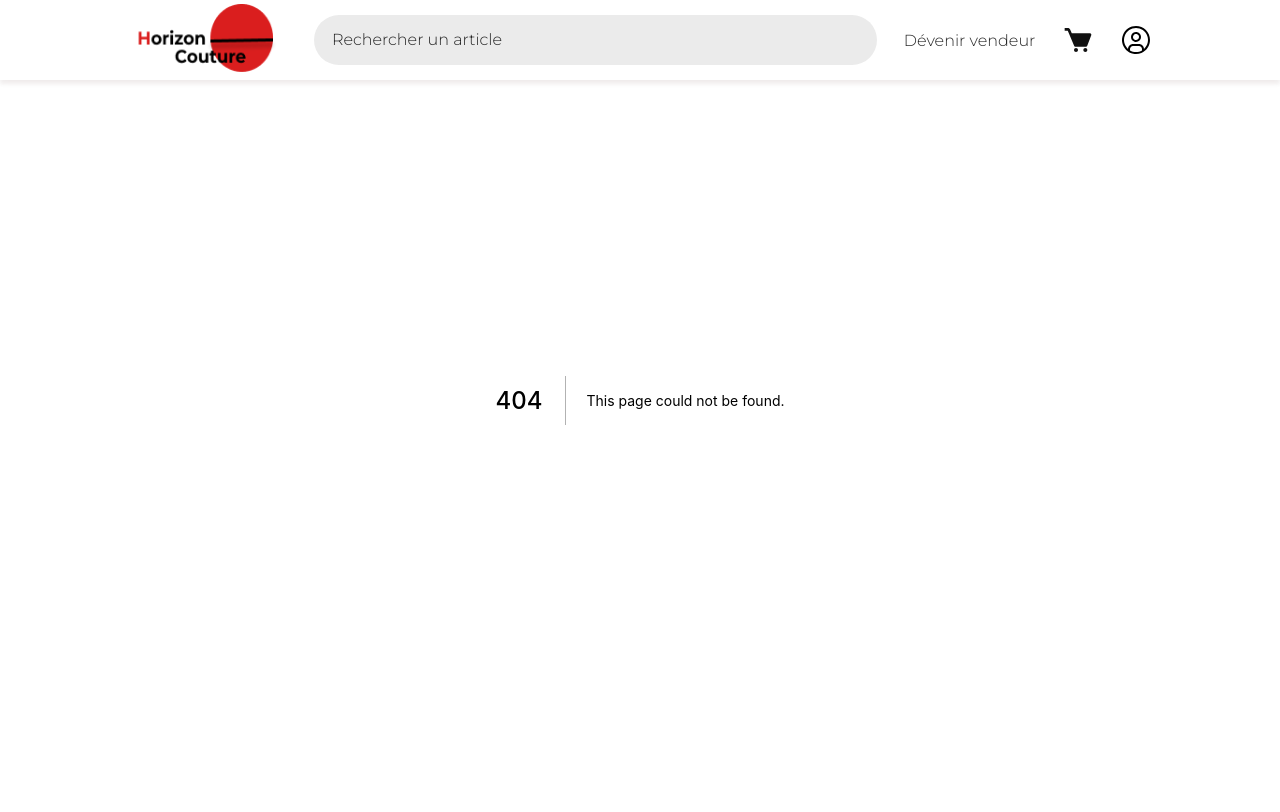
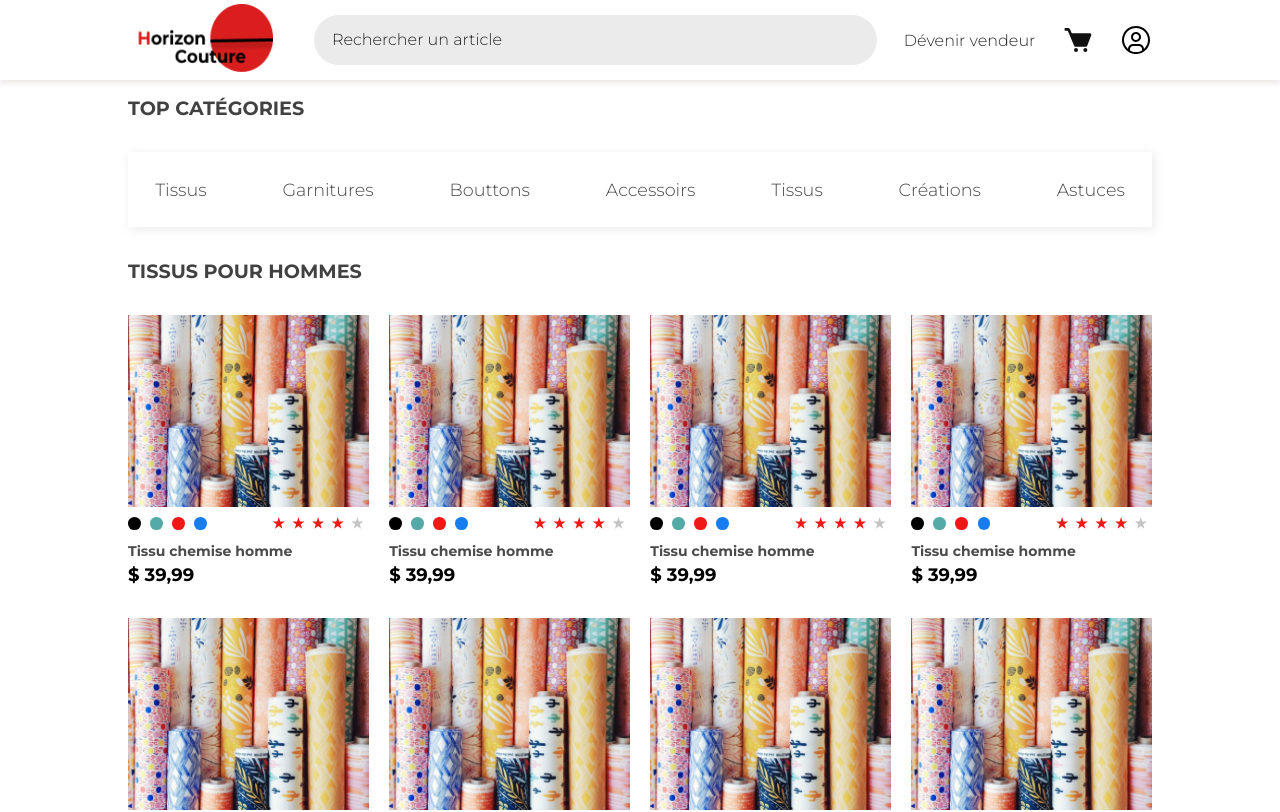
Before and after one commit to Romiale/horizon-couture-frontend, a Next.js app: page /categorie/Tissus in a window 1280 px wide. Before the commit this address had no page. Shown: the top 812 px of the page. Built offline with nearby package versions, Linux system fonts and the light colour scheme.

Commit message:
feat:create category page and add fonctional navigation

```diff
--- a/components/global_components/navigation/Navigation.jsx
+++ b/components/global_components/navigation/Navigation.jsx
@@ -6,25 +6,25 @@ import styles from '../navigation/style.module.scss'
 function Navigation() {
     return (
         <div className={styles.navigation}>
-            <Link href="#">
+            <Link href="/categorie/Tissus">
                 <a>Tissus</a>
             </Link>
-            <Link href="#">
+            <Link href="/categorie/garnitures">
                 <a>Garnitures</a>
             </Link>
-            <Link href="#">
+            <Link href="/categorie/bouttons">
                 <a>Bouttons</a>
             </Link>
-            <Link href="#">
+            <Link href="/categorie/accessoirs">
                 <a>Accessoirs</a>
             </Link>
-            <Link href="#">
+            <Link href="/categorie/Tissus">
                 <a>Tissus</a>
             </Link>
-            <Link href="#">
+            <Link href="/categorie/créations">
                 <a>Créations</a>
             </Link>
-            <Link href="#">
+            <Link href="/categorie/astuces">
                 <a>Astuces</a>
             </Link>
         </div>
--- /dev/null
+++ b/pages/categorie/[categorie].jsx
@@ -0,0 +1,34 @@
+import React from 'react'
+import Navigation from '../../components/global_components/navigation/Navigation'
+import Head from 'next/head'
+import Title from '../../components/global_components/title/Title'
+import CardArticle from '../../components/global_components/card-article/CardArticle'
+import styles from '../categorie/style.module.scss'
+function Categorie() {
+    return (
+        <div>
+             <Head>
+                <title>Create Next App</title>
+                <meta name="description" content="horizon couture" />
+                <link rel="icon" href="/favicon.ico" />
+            </Head>
+            <main className={styles.categorie_cards}>
+                <Title>TOP CATÉGORIES</Title>
+                <Navigation />
+                <Title>TISSUS POUR HOMMES</Title>
+                <div className={styles.group_card}>
+                    <CardArticle/>
+                    <CardArticle/>
+                    <CardArticle/>
+                    <CardArticle/>
+                    <CardArticle/>
+                    <CardArticle/>
+                    <CardArticle/>
+                    <CardArticle/>
+                </div>
+            </main>
+        </div>
+    )
+}
+
+export default Categorie
--- /dev/null
+++ b/pages/categorie/style.module.scss
@@ -0,0 +1,10 @@
+@import '../../styles/mixins/display_mixins.module.scss';
+
+.categorie_cards{
+    width: 100%;
+    padding: 5% 10%;
+    .group_card{
+        @include d-flex-row-between;
+        flex-wrap: wrap;
+    }
+}
```
